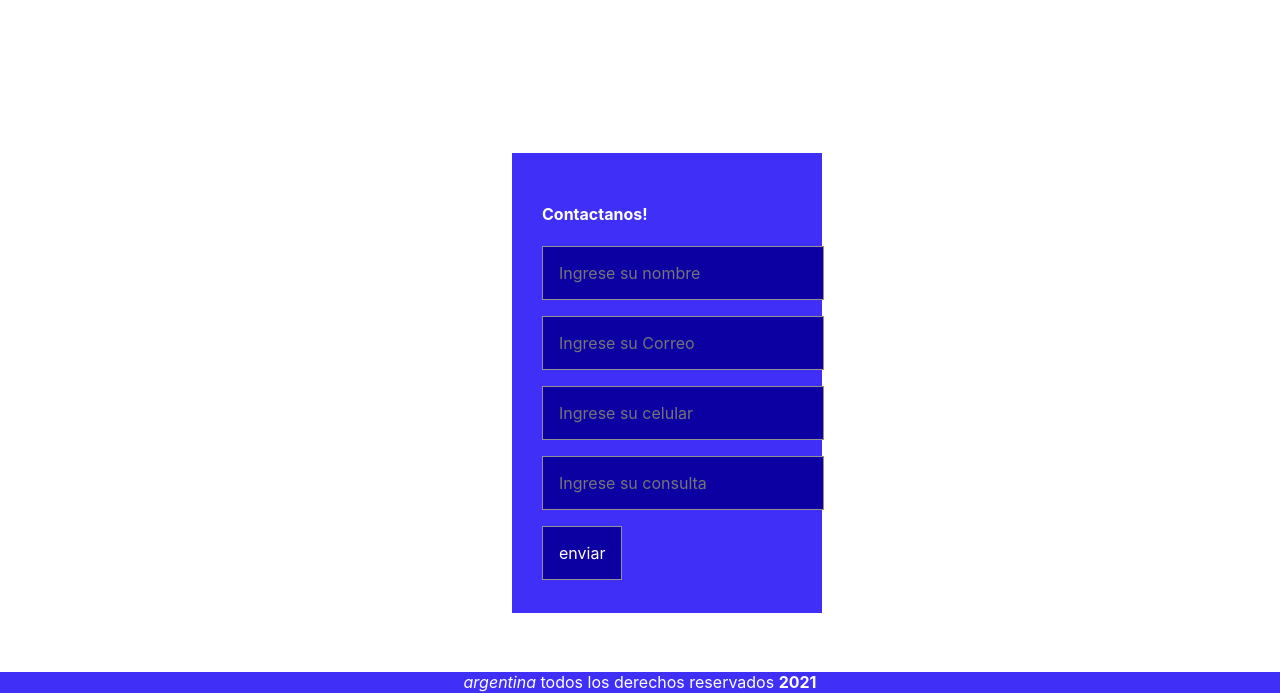
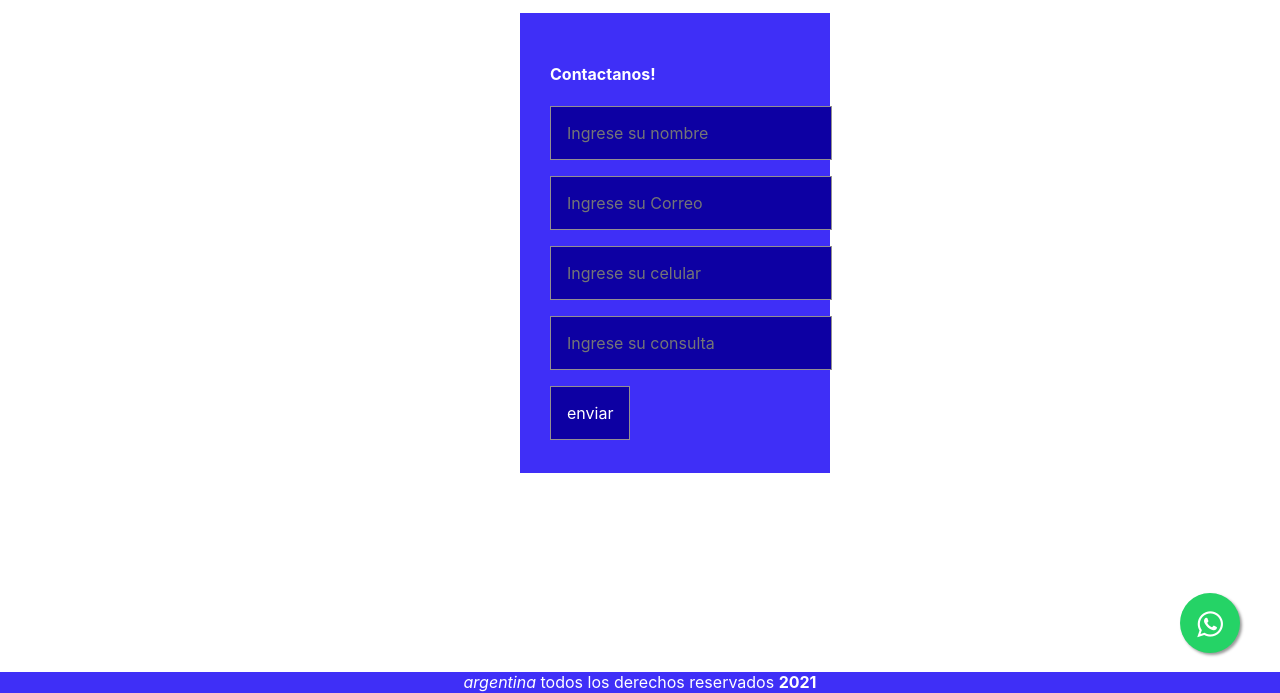
Before and after one commit to CiroSampedro/ProbandoGithub, a plain HTML site: page contactanos.html in a window 1280 px wide. Shown: the part 107-800 px from the top of the page. Drawn offline with Linux system fonts and the light colour scheme.

Commit message:
agregando estilos

```diff
--- a/contactanos.html
+++ b/contactanos.html
@@ -41,4 +41,8 @@
    <footer>
       <p><em>argentina</em> todos los derechos reservados <strong> 2021</strong></p>
    </footer>
+   <link rel="stylesheet" href="https://maxcdn.bootstrapcdn.com/font-awesome/4.5.0/css/font-awesome.min.css">
+   <a href="https://api.whatsapp.com/send?phone=5492213173196&text=Hola,%20Autoservicio%20Las%20Puertas,%20quisiera%20obtener%20informacion%20sobre:%20..." class="float" target="_blank">
+   <i class="fa fa-whatsapp my-float"></i>
+   </a>
 </html>
--- a/estilos/estilos.css
+++ b/estilos/estilos.css
@@ -88,11 +88,14 @@ footer p {
 	width: 250px;
 	padding: 30px;
 	display: grid;
-	position: fixed;
+	position: relative;
 	left: 32rem;
-	bottom: 5rem;
+	bottom: 0rem;
+	top: 7rem;
+	margin: 0rem 0rem 5rem 0rem;
 	background-color: #3f2ff7;
 	color: white;
+
 }
 
 input {
@@ -158,3 +161,26 @@ border-width: 3px;
 	margin-left: 15rem;
 	float: right;
 }
+.float{
+	position:fixed;
+	width:60px;
+	height:60px;
+	bottom:40px;
+	right:40px;
+	background-color:#25d366;
+	color:#FFF;
+	border-radius:50px;
+	text-align:center;
+  font-size:30px;
+	box-shadow: 2px 2px 3px #999;
+  z-index:100;
+}
+.float:hover {
+	text-decoration: none;
+	color: #25d366;
+  background-color:#fff;
+}
+
+.my-float{
+	margin-top:16px;
+}
```
Also changed, not shown: dondeEstamos.html (+4 -0 lines), index.html (+4 -0 lines), ofertas.html (+4 -0 lines), preciosPorCantidad.html (+4 -0 lines).
